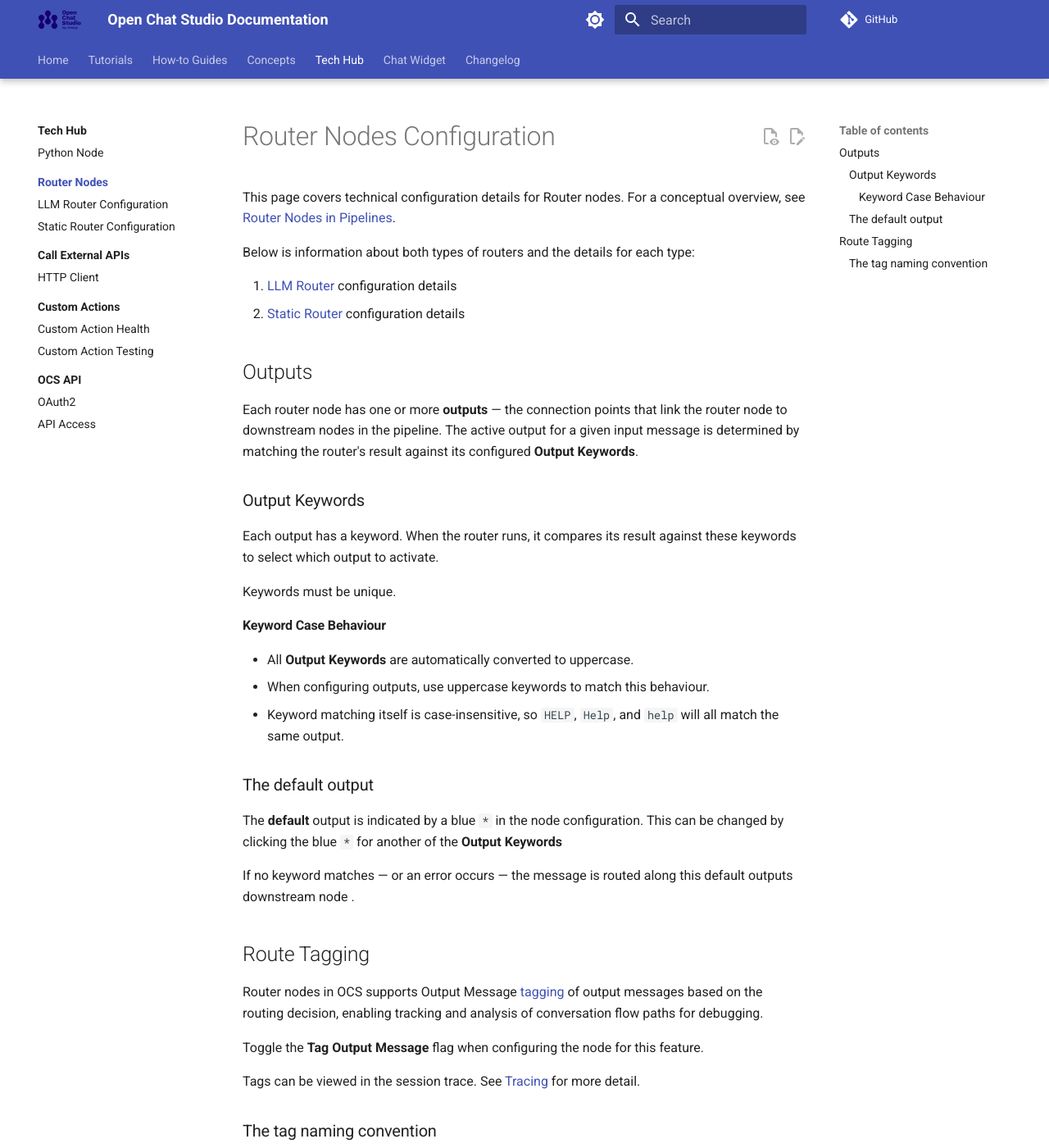
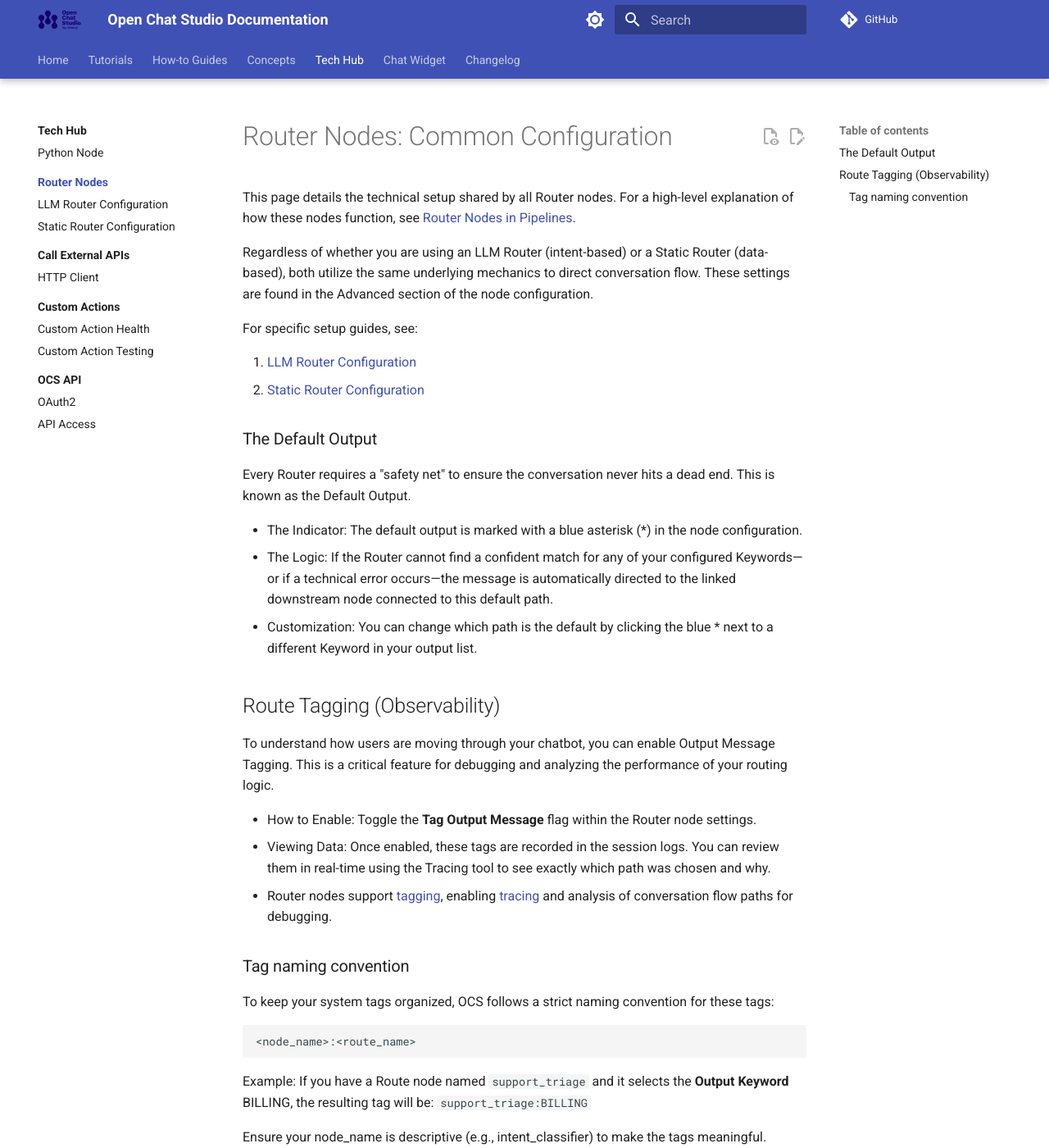
Before and after one commit to dimagi/open-chat-studio-docs, an MkDocs documentation site: the page built from docs/tech-hub/routers/index.md, in a window 1280 px wide and 1400 px high. Shown: the whole window at 82% size. Built offline with MkDocs 1.6.1 and Material for MkDocs 9.7.7, drawn with Linux system fonts in a browser that asks for light colours; a script that is not in the unit is left out; comment, search, counter and statistics services are not loaded; some of the changed text lies outside the part shown.

Commit message:
Rewrote Router docs for terminology & consistency; enhance examples and technical details

````diff
--- a/docs/concepts/pipelines/router_nodes.md
+++ b/docs/concepts/pipelines/router_nodes.md
@@ -2,47 +2,47 @@
 
 !!! note Examples
 
-    See [chatbot workflow cookbook](../../how-to/workflow_cookbook.md) for example usage of pipelines using Routers in complex bots.
+    See [chatbot workflow cookbook](../../how-to/workflow_cookbook.md) for examples of complex pipelines using Routers.
 
 
 ## Routers
 
-Router nodes direct the conversation to different paths. Rather than following a single fixed workflow, a pipeline with routers can behave differently depending on what the user says or what is known about them.
+Router Nodes act as the intelligent decision-makers of your pipeline. Instead of following a single, rigid path, a pipeline equipped with a Router can dynamically change its behavior based on what the user says or what is already known about them.
 
-Router nodes allow you to route (ie pass through) the input to one of the downstream linked nodes. It selects an path based on the input conversation context.
+Essentially, a Router Node evaluates the current conversation context and "hands off" the input (ie passing user information) to the most relevant downstream node. This allows your chatbot to adapt in real-time.
 
-```mermaid
-flowchart LR
-    start([Input]) --> Router
-    Router -.outputA.-> Node1
-    Router -.outputB.-> Node2
-    Node2 --> out([Output])
-    Node1 --> out([Output])
-```
-For example, you might route new users to an onboarding flow while returning users go straight to the main menu, or send a message to a specialist node if the user asks about a particular topic.
+For example:
+
+1. **User Status (Data-Based)**: You can route new users to a specialized onboarding flow while returning users are sent straight to the main menu.
+
+2. **Topic Expertise (Intent-Based)**: You can automatically detect if a user is asking about a complex technical issue and send that message to a specialist node instead of a general FAQ LLM Node.
+
+## Useful terms
+
+1. **Linked Downstream Node**: Any node that appears after the current node in the pipeline flow.
+
+2. **Conversation Context**: The total set of information available to the pipeline at that moment. This includes the user’s current message, their chat history, and known data (like whether they are a "new" or "returning" user).
+
+3. **Default Path**: The "safety net" route (marked with a blue *). If the Router cannot confidently decide where to send the user, it follows this path to prevent the conversation from breaking. [more](../../tech-hub/routers/index.md#the-default-output).
 
 ## Router Types
-There are 2 types of Router Nodes:
+There are two distinct ways to route a conversation. The choice depends on whether you are routing based on what the user means or what the system knows.
 
-1. **LLM Router** — uses an AI model to classify the input and choose the next step in the workflow
-2. **Static Router** — chooses a workflow path based on a stored data value
+### LLM Router Node
+The LLM Router uses an AI model to "read" the incoming message and classify it into a category. Its used to understand intent.
+
+- **How it works**: It acts as a classifier. You provide a prompt that tells the LLM how to categorize a message (e.g., "If the user is angry, output `escalate`").
+- **Best for**: Handling unpredictable user text.
+- You define Keywords for your downstream paths. If the LLM outputs the keyword `billing`, the conversation follows the line labeled billing to the next downstream node.
+
+### Static Router Node
+The Static Router does not use an AI model and does not "read" the user's message. Instead, it looks up a specific value stored in your [data source](../../tech-hub/routers/static_router.md).
+
+- **How it works**: It checks a pre-existing "key" or "tag"—such as a participant’s profile or session information—and follows the matching path.
+- **Best for**: Routing based on known attributes like preferred language, subscription tier, or VIP status.
+- Example: If your data shows subscription_tier = 'premium', the Static Router will immediately send the user to the Priority Support Agent without needing an LLM to think about it.
+
 
 !!! tip "For technical configuration"
 
     See [Router Nodes on Tech Hub](../../tech-hub/routers/index.md) for configuration details and best practices.
-
-### LLM Router Node
-Routes the input to one of the linked nodes using an LLM. In this case, the LLM acts as a classifier using the prompt provided to classify an incoming message into a set of discrete categories (keywords) that allow messages to be routed.
-
-You define **outputs** in the [router node settings](../../tech-hub/routers/llm_router.md#outputs-and-default-route).
-
-The model will pick the closest match. If the LLM cannot confidently match to any of the configured **outputs**, the router choses the **default** output — marked with a blue `*` in the interface.
-
-### Static Router Node
-The Static Router node allows you to route the input to one of the linked nodes based on the value of a specific key in the data source. This is useful if you want your bot to behave differently depending on the value of a specific key in the [data source](../../tech-hub/routers/static_router.md).
-
-It routes the conversation based on a value stored in your data — such as a participant's profile or session information. It does not use an AI model; it simply looks up a key and follows the matching output.
-
-This is useful for directing users based on known attributes, such as their preferred language, their subscription tier, or a flag set earlier in the conversation.
-
-If the key is not found in the data, the message is sent along the **default** output.
--- a/docs/tech-hub/routers/index.md
+++ b/docs/tech-hub/routers/index.md
@@ -1,45 +1,35 @@
-# Router Nodes Configuration
+# Router Nodes: Common Configuration
 
-This page covers technical configuration details for Router nodes. For a conceptual overview, see [Router Nodes in Pipelines](../../concepts/pipelines/router_nodes.md).
+This page details the technical setup shared by all Router nodes. For a high-level explanation of how these nodes function, see [Router Nodes in Pipelines](../../concepts/pipelines/router_nodes.md).
 
-Below is information about both types of routers and the details for each type:
+Regardless of whether you are using an LLM Router (intent-based) or a Static Router (data-based), both utilize the same underlying mechanics to direct conversation flow. These settings are found in the Advanced section of the node configuration.
 
-1. [LLM Router](llm_router.md) configuration details
-2. [Static Router](static_router.md) configuration details
+For specific setup guides, see:
 
-## Outputs
-
-Each router node has one or more **outputs** — the connection points that link the router node to downstream nodes in the pipeline. The active output for a given input message is determined by matching the router's result against its configured **Output Keywords**.
-
-### Output Keywords
-
-Each output has a keyword. When the router runs, it compares its result against these keywords to select which output to activate.
-
-Keywords must be unique.
-
-#### Keyword Case Behaviour
-
-- All **Output Keywords** are automatically converted to uppercase.
-- When configuring outputs, use uppercase keywords to match this behaviour.
-- Keyword matching itself is case-insensitive, so `HELP`, `Help`, and `help` will all match the same output.
-
-### The default output
-
-The **default** output is indicated by a blue `*` in the node configuration. This can be changed by clicking the blue `*` for another of the **Output Keywords**
-
-If no keyword matches — or an error occurs — the message is routed along this default outputs downstream node .
-
-## Route Tagging
-
-Router nodes in OCS supports Output Message [tagging](../../concepts/tags.md) of output messages based on the routing decision, enabling tracking and analysis of conversation flow paths for debugging.
-
-Toggle the **Tag Output Message** flag when configuring the node for this feature.
-
-Tags can be viewed in the session trace. See [Tracing](../../concepts/tracing.md) for more detail.
+1. [LLM Router Configuration](llm_router.md)
+2. [Static Router Configuration](static_router.md)
 
 
-### The tag naming convention
+### The Default Output
+Every Router requires a "safety net" to ensure the conversation never hits a dead end. This is known as the Default Output.
+
+- The Indicator: The default output is marked with a blue asterisk (*) in the node configuration.
+- The Logic: If the Router cannot find a confident match for any of your configured Keywords—or if a technical error occurs—the message is automatically directed to the linked downstream node connected to this default path.
+- Customization: You can change which path is the default by clicking the blue * next to a different Keyword in your output list.
+
+## Route Tagging (Observability)
+To understand how users are moving through your chatbot, you can enable Output Message Tagging. This is a critical feature for debugging and analyzing the performance of your routing logic.
+
+- How to Enable: Toggle the **Tag Output Message** flag within the Router node settings.
+- Viewing Data: Once enabled, these tags are recorded in the session logs. You can review them in real-time using the Tracing tool to see exactly which path was chosen and why.
+- Router nodes support [tagging](../../concepts/tags.md), enabling [tracing](../../concepts/tracing.md) and analysis of conversation flow paths for debugging.
+
+### Tag naming convention
+To keep your system tags organized, OCS follows a strict naming convention for these tags:
 ```
 <node_name>:<route_name>
 ```
-For example, if a node named `intent_router` selects the route `HELP`, the tag will be `intent_router:HELP`.
+Example: If you have a Route node named `support_triage` and it selects the **Output Keyword** BILLING, the resulting tag will be:
+`support_triage:BILLING`
+
+Ensure your node_name is descriptive (e.g., intent_classifier) to make the tags meaningful.
````
Also changed, not shown: docs/tech-hub/index.md (+1 -1 lines), docs/tech-hub/routers/llm_router.md (+32 -16 lines), docs/tech-hub/routers/static_router.md (+21 -13 lines).
